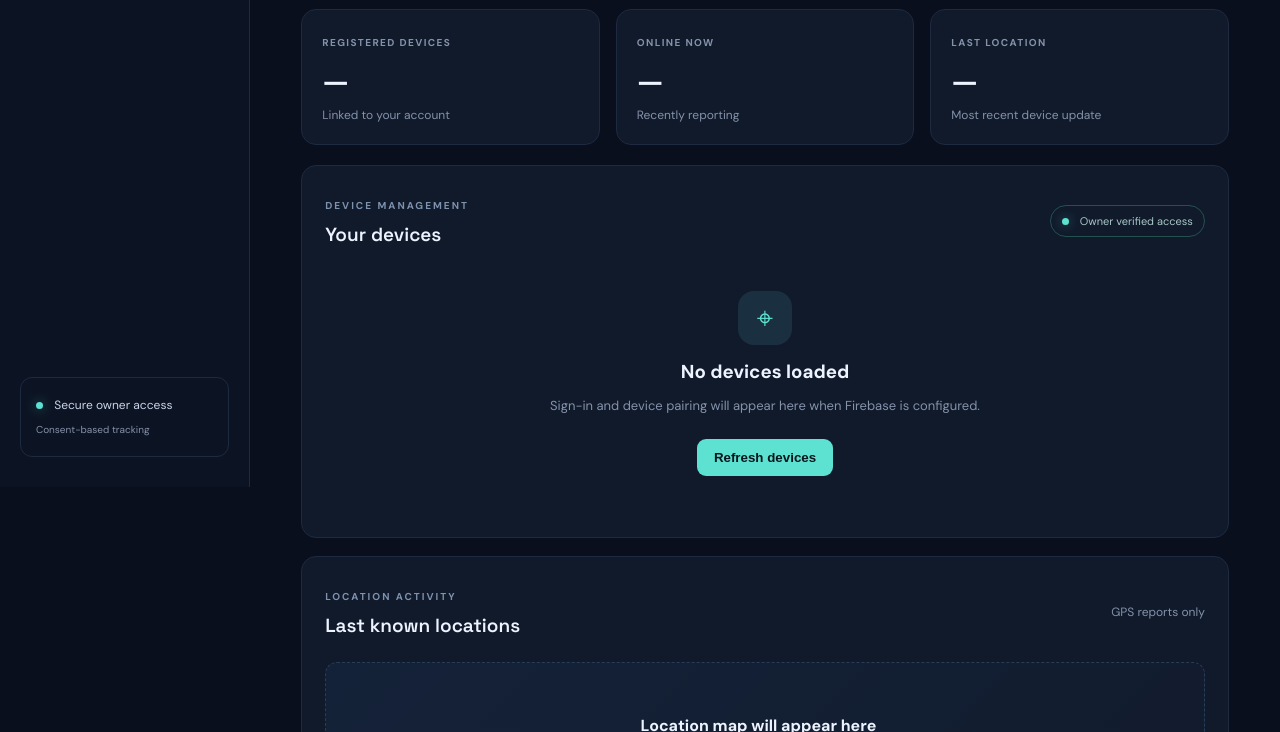
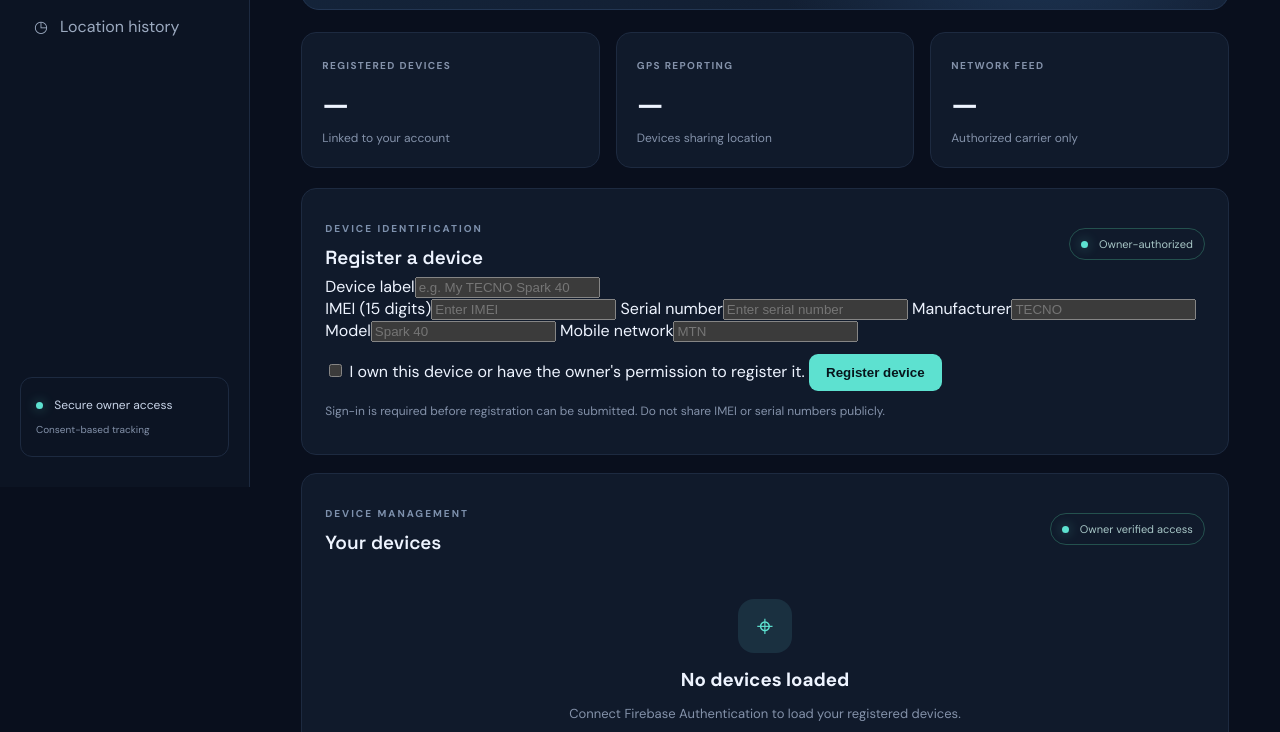
Before and after one commit to InternetDem0n/INTERNET-DEMON-DEVICE-TRACKER, a website: page public/index.html in a window 1280 px wide. Shown: the part 313-1045 px from the top of the page. Drawn offline with Linux system fonts and the light colour scheme.

Commit message:
Add device registration dashboard

```diff
--- a/public/index.html
+++ b/public/index.html
@@ -14,20 +14,37 @@
       <a class="brand" href="#"><span class="brand-mark">ID</span><span>INTERNET-DEMON<small>DEVICE TRACKER</small></span></a>
       <p class="nav-label">WORKSPACE</p>
       <a class="nav-item active" href="#overview">◈ <span>Overview</span></a>
+      <a class="nav-item" href="#register">＋ <span>Register device</span></a>
       <a class="nav-item" href="#devices">▣ <span>My devices</span></a>
       <a class="nav-item" href="#activity">◷ <span>Location history</span></a>
       <div class="sidebar-note"><span class="pulse"></span> Secure owner access<br><small>Consent-based tracking</small></div>
     </aside>
     <main class="main" id="overview">
       <header class="topbar"><div><p class="eyebrow">PERSONAL CONTROL CENTER</p><h1>Device overview</h1></div><div class="user-chip"><span class="avatar">ID</span><span>Owner dashboard</span></div></header>
-      <section class="welcome"><div><p class="eyebrow">YOUR CONNECTED WORLD</p><h2>Know where your devices are.</h2><p>View the last location shared by devices you own and have explicitly paired.</p></div><div class="welcome-icon">⌖</div></section>
+      <section class="welcome"><div><p class="eyebrow">YOUR CONNECTED WORLD</p><h2>Identify and protect your devices.</h2><p>Register device identifiers, then connect an authorized GPS companion app or carrier integration.</p></div><div class="welcome-icon">⌖</div></section>
       <section class="stats" aria-label="Device summary">
         <article class="stat-card"><span>REGISTERED DEVICES</span><strong id="device-count">—</strong><small>Linked to your account</small></article>
-        <article class="stat-card"><span>ONLINE NOW</span><strong id="online-count">—</strong><small>Recently reporting</small></article>
-        <article class="stat-card"><span>LAST LOCATION</span><strong id="last-seen">—</strong><small>Most recent device update</small></article>
+        <article class="stat-card"><span>GPS REPORTING</span><strong id="online-count">—</strong><small>Devices sharing location</small></article>
+        <article class="stat-card"><span>NETWORK FEED</span><strong id="last-seen">—</strong><small>Authorized carrier only</small></article>
       </section>
-      <section class="panel" id="devices"><div class="panel-heading"><div><p class="eyebrow">DEVICE MANAGEMENT</p><h3>Your devices</h3></div><span class="status-pill"><i></i> Owner verified access</span></div><div id="device-list" class="empty-state"><div class="empty-icon">⌖</div><h3>No devices loaded</h3><p>Sign-in and device pairing will appear here when Firebase is configured.</p><button id="refresh-btn" type="button">Refresh devices</button></div></section>
-      <section class="panel map-panel" id="activity"><div class="panel-heading"><div><p class="eyebrow">LOCATION ACTIVITY</p><h3>Last known locations</h3></div><span class="muted">GPS reports only</span></div><div class="map-placeholder"><div class="map-cross">＋</div><div><strong>Location map will appear here</strong><p>Only owner-authorized GPS reports are displayed.</p></div></div></section>
+      <section class="panel" id="register">
+        <div class="panel-heading"><div><p class="eyebrow">DEVICE IDENTIFICATION</p><h3>Register a device</h3></div><span class="status-pill"><i></i> Owner-authorized</span></div>
+        <form id="register-form" class="device-form">
+          <label>Device label<input name="label" maxlength="60" placeholder="e.g. My TECNO Spark 40"></label>
+          <div class="form-grid">
+            <label>IMEI (15 digits)<input name="imei" inputmode="numeric" autocomplete="off" maxlength="17" placeholder="Enter IMEI"></label>
+            <label>Serial number<input name="serialNumber" autocomplete="off" maxlength="64" placeholder="Enter serial number"></label>
+            <label>Manufacturer<input name="manufacturer" maxlength="40" placeholder="TECNO"></label>
+            <label>Model<input name="model" maxlength="60" placeholder="Spark 40"></label>
+            <label>Mobile network<input name="carrier" maxlength="40" placeholder="MTN"></label>
+          </div>
+          <label class="consent-line"><input type="checkbox" name="ownerConsent" required> I own this device or have the owner's permission to register it.</label>
+          <button type="submit" id="register-btn">Register device</button>
+          <p id="form-message" class="muted" role="status">Sign-in is required before registration can be submitted. Do not share IMEI or serial numbers publicly.</p>
+        </form>
+      </section>
+      <section class="panel" id="devices"><div class="panel-heading"><div><p class="eyebrow">DEVICE MANAGEMENT</p><h3>Your devices</h3></div><span class="status-pill"><i></i> Owner verified access</span></div><div id="device-list" class="empty-state"><div class="empty-icon">⌖</div><h3>No devices loaded</h3><p>Connect Firebase Authentication to load your registered devices.</p><button id="refresh-btn" type="button">Refresh devices</button></div></section>
+      <section class="panel map-panel" id="activity"><div class="panel-heading"><div><p class="eyebrow">LOCATION ACTIVITY</p><h3>Last known locations</h3></div><span class="muted">GPS reports only</span></div><div class="map-placeholder"><div class="map-cross">＋</div><div><strong>No GPS feed connected</strong><p>Locations appear only after an authorized companion app shares GPS with permission.</p></div></div><p class="muted">MTN/network location requires a formal, authorized operator integration. IMEI and serial lookup alone cannot return GPS coordinates.</p></section>
       <footer>INTERNET-DEMON DEVICE TRACKER <span>·</span> Private by design · No IMEI-based location lookup</footer>
     </main>
   </div>
```
